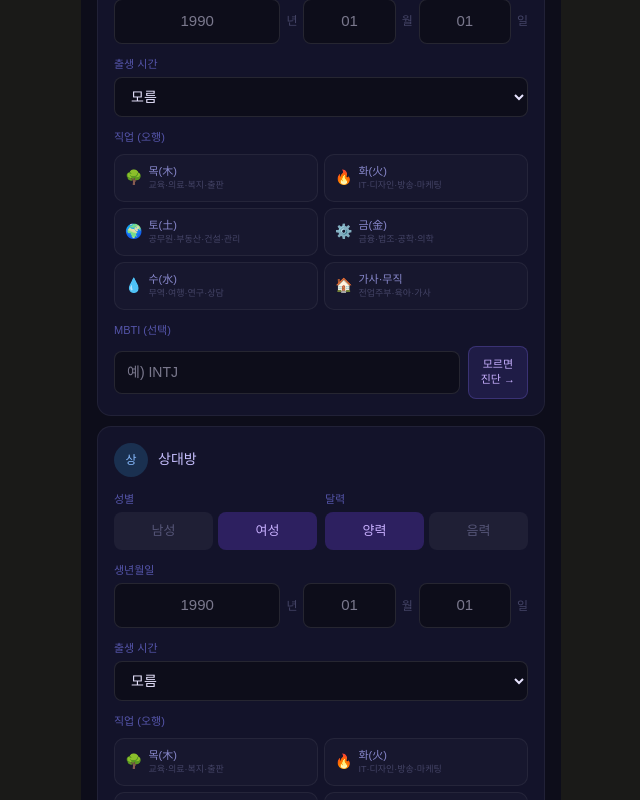
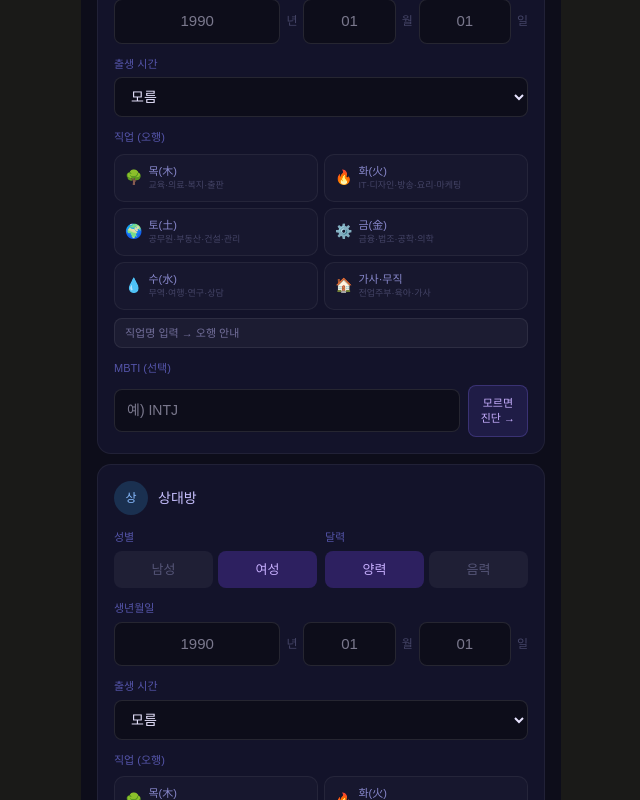
Before and after one commit to lysh0112-cpu/myjae, a Next.js app: page /manseryeok/couple-input in a window 1280 px wide. Shown: the part 700-1500 px from the top of the page, without its empty margins (319-959 px from the left). Built offline with nearby package versions, Linux system fonts and the light colour scheme.

Commit message:
Update JobSelect.tsx

```diff
--- a/app/manseryeok/couple-input/components/JobSelect.tsx
+++ b/app/manseryeok/couple-input/components/JobSelect.tsx
@@ -1,6 +1,9 @@
+'use client'
+import { useState } from 'react'
+
 const JOBS = [
   { id: 'wood',  icon: '🌳', label: '목(木)', desc: '교육·의료·복지·출판' },
-  { id: 'fire',  icon: '🔥', label: '화(火)', desc: 'IT·디자인·방송·마케팅' },
+  { id: 'fire',  icon: '🔥', label: '화(火)', desc: 'IT·디자인·방송·요리·마케팅' },
   { id: 'earth', icon: '🌍', label: '토(土)', desc: '공무원·부동산·건설·관리' },
   { id: 'metal', icon: '⚙️', label: '금(金)', desc: '금융·법조·공학·의학' },
   { id: 'water', icon: '💧', label: '수(水)', desc: '무역·여행·연구·상담' },
@@ -11,26 +14,116 @@ export default function JobSelect({ value, onChange }: {
   value: string
   onChange: (job: string) => void
 }) {
+  const [jobQuery, setJobQuery] = useState('')
+  const [jobHint, setJobHint] = useState('')
+  const [hinting, setHinting] = useState(false)
+
+  const handleJobQuery = async (query: string) => {
+    setJobQuery(query)
+    setJobHint('')
+    if (query.length < 2) return
+
+    setHinting(true)
+    try {
+      const res = await fetch('/api/analyze', {
+        method: 'POST',
+        headers: { 'Content-Type': 'application/json' },
+        body: JSON.stringify({
+          messages: [{
+            role: 'user',
+            content: `명리학 오행 기준으로 "${query}" 직업은 목/화/토/금/수/가사 중 어디에 해당하나요?
+반드시 아래 형식으로만 답하세요 (다른 말 없이):
+오행: 화
+이유: 한 줄 이유`
+          }]
+        }),
+      })
+      const data = await res.json()
+      const text = data.content?.[0]?.text || ''
+      setJobHint(text.trim())
+    } catch {
+      setJobHint('')
+    } finally {
+      setHinting(false)
+    }
+  }
+
+  // 힌트에서 오행 추출해서 자동 선택 제안
+  const suggestedId = (() => {
+    if (!jobHint) return null
+    if (jobHint.includes('목')) return 'wood'
+    if (jobHint.includes('화')) return 'fire'
+    if (jobHint.includes('토')) return 'earth'
+    if (jobHint.includes('금')) return 'metal'
+    if (jobHint.includes('수')) return 'water'
+    if (jobHint.includes('가사')) return 'home'
+    return null
+  })()
+
   return (
     <div style={{ marginBottom: '12px' }}>
       <div style={{ fontSize: '11px', color: '#5555aa', marginBottom: '8px' }}>직업 (오행)</div>
-      <div style={{ display: 'grid', gridTemplateColumns: '1fr 1fr', gap: '6px' }}>
+
+      {/* 직업 선택 버튼 */}
+      <div style={{ display: 'grid', gridTemplateColumns: '1fr 1fr', gap: '6px', marginBottom: '8px' }}>
         {JOBS.map(j => (
           <div key={j.id} onClick={() => onChange(j.id)}
             style={{
               padding: '8px 10px', borderRadius: '10px', cursor: 'pointer',
-              border: value === j.id ? '1px solid rgba(119,102,221,0.6)' : '1px solid rgba(255,255,255,0.06)',
-              background: value === j.id ? 'rgba(60,52,137,0.25)' : 'rgba(255,255,255,0.02)',
+              border: value === j.id
+                ? '1px solid rgba(119,102,221,0.6)'
+                : suggestedId === j.id
+                ? '1px solid rgba(250,199,117,0.5)'
+                : '1px solid rgba(255,255,255,0.06)',
+              background: value === j.id
+                ? 'rgba(60,52,137,0.25)'
+                : suggestedId === j.id
+                ? 'rgba(250,199,117,0.06)'
+                : 'rgba(255,255,255,0.02)',
               display: 'flex', alignItems: 'center', gap: '6px',
             }}>
             <span style={{ fontSize: '14px' }}>{j.icon}</span>
             <div>
-              <div style={{ fontSize: '11px', color: value === j.id ? '#c8b0ff' : '#8888cc', fontWeight: '500' }}>{j.label}</div>
+              <div style={{ fontSize: '11px', color: value === j.id ? '#c8b0ff' : '#8888cc', fontWeight: '500' }}>
+                {j.label}
+              </div>
               <div style={{ fontSize: '9px', color: '#444466' }}>{j.desc}</div>
             </div>
           </div>
         ))}
       </div>
+
+      {/* 직업 검색 한 줄 */}
+      <div style={{ display: 'flex', alignItems: 'center', gap: '6px' }}>
+        <input
+          value={jobQuery}
+          onChange={e => handleJobQuery(e.target.value)}
+          placeholder="직업명 입력 → 오행 안내"
+          style={{
+            flex: 1, background: 'rgba(255,255,255,0.04)',
+            border: '1px solid rgba(255,255,255,0.08)',
+            borderRadius: '8px', padding: '6px 10px',
+            color: '#c8c0ff', fontSize: '11px', outline: 'none',
+          }}
+        />
+        {hinting && (
+          <span style={{ fontSize: '11px', color: '#6666aa' }}>...</span>
+        )}
+      </div>
+
+      {/* 힌트 표시 */}
+      {jobHint && !hinting && (
+        <div style={{ marginTop: '4px', padding: '6px 10px', borderRadius: '8px', background: 'rgba(250,199,117,0.08)', border: '1px solid rgba(250,199,117,0.2)' }}>
+          <span style={{ fontSize: '11px', color: '#FAC775' }}>{jobHint}</span>
+          {suggestedId && (
+            <button
+              onClick={() => { onChange(suggestedId); setJobQuery(''); setJobHint('') }}
+              style={{ marginLeft: '8px', fontSize: '10px', padding: '2px 8px', borderRadius: '6px', background: 'rgba(250,199,117,0.2)', border: '1px solid rgba(250,199,117,0.4)', color: '#FAC775', cursor: 'pointer' }}>
+              선택 ✓
+            </button>
+          )}
+        </div>
+      )}
     </div>
   )
 }
```
